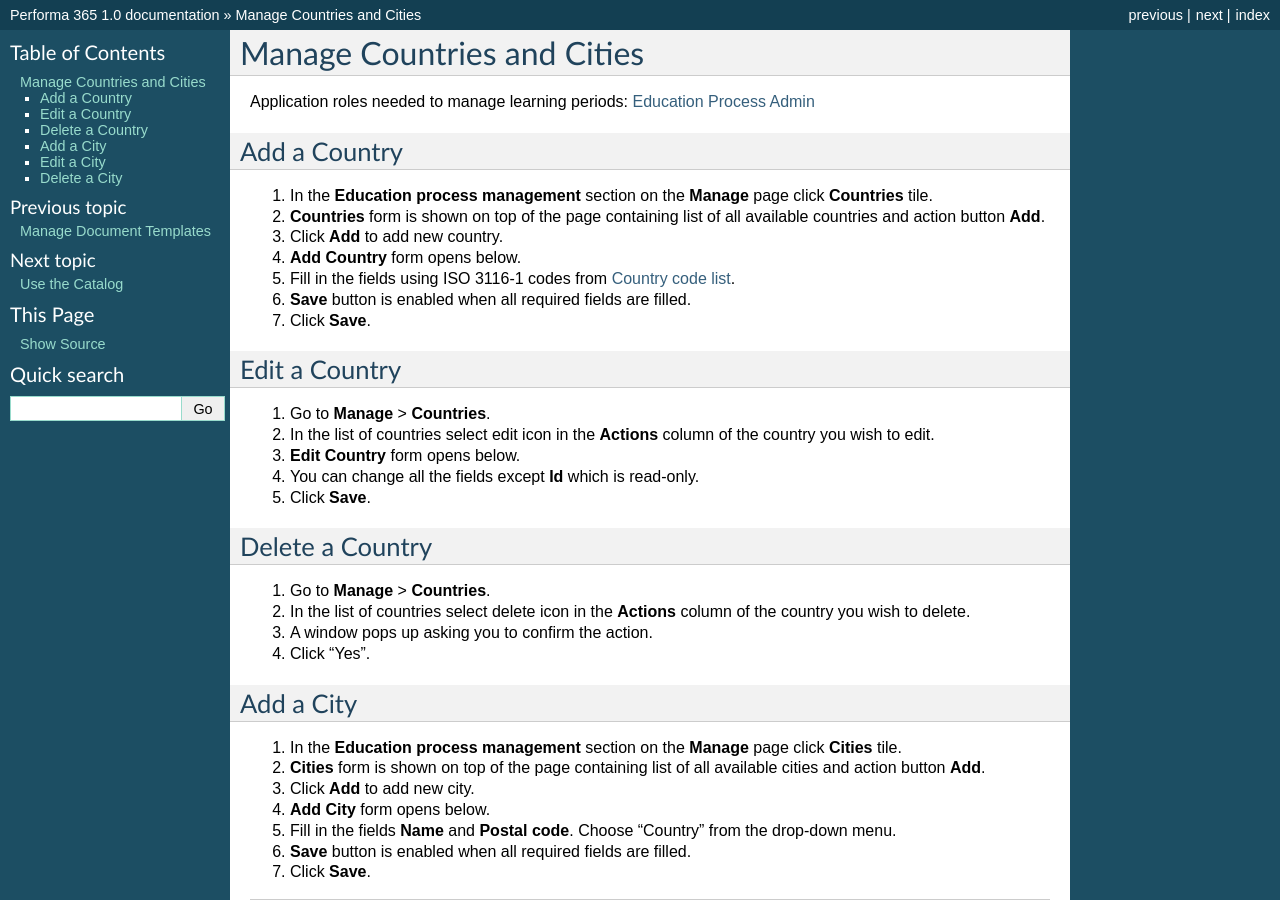
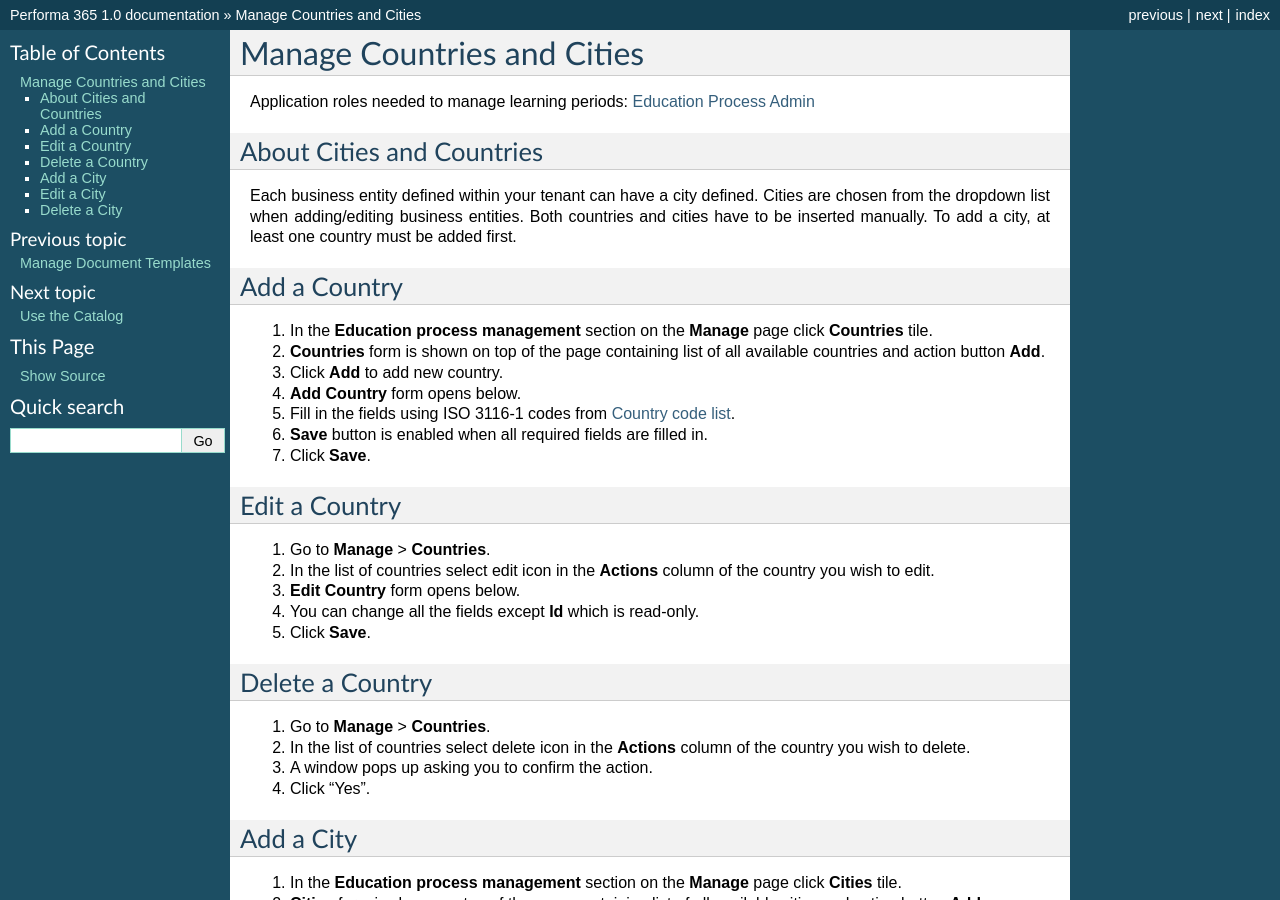
Before and after one commit to pslisko/performa365docs, a Sphinx documentation site: the page built from docs/howto/manage_countries_and_cities.rst, in a window 1280 px wide and 900 px high. Built offline with Sphinx 7.4.7, drawn with Linux system fonts in a browser that asks for light colours; pages that are not in the unit, such as notebooks, are missing from menus.

Commit message:
Update manage_countries_and_cities.rst

```diff
--- a/docs/howto/manage_countries_and_cities.rst
+++ b/docs/howto/manage_countries_and_cities.rst
@@ -4,6 +4,12 @@
 ===========================
 
 Application roles needed to manage learning periods: :ref:`Education Process Admin <education_process_administrator>`
+
+About Cities and Countries
+^^^^^^^^^^^^^^^^^^^^^^^^^^^
+
+Each business entity defined within your tenant can have a city defined. Cities are chosen from the dropdown list when adding/editing business entities. Both countries and cities have to be inserted manually. To add a city, at least one country must be added first.
+
 
 Add a Country
 ^^^^^^^^^^^^^^^^^^^^^^^^^^^
@@ -12,7 +18,7 @@
 #. Click **Add** to add new country.
 #. **Add Country** form opens below.
 #. Fill in the fields using ISO 3116-1 codes from `Country code list <http://www.nationsonline.org/oneworld/country_code_list.htm>`_.
-#. **Save** button is enabled when all required fields are filled.
+#. **Save** button is enabled when all required fields are filled in.
 #. Click **Save**.
 
 Edit a Country
```
